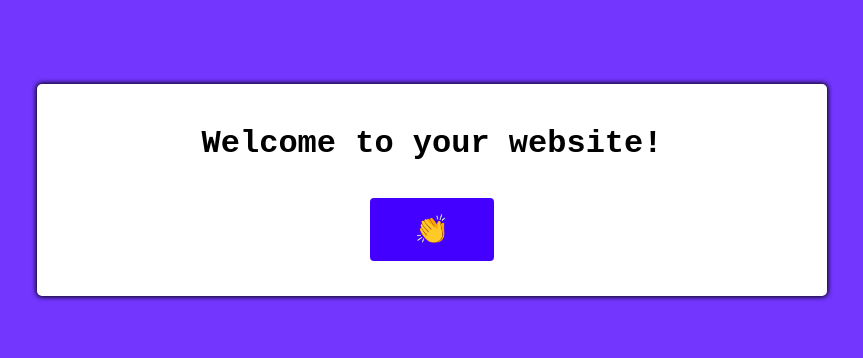
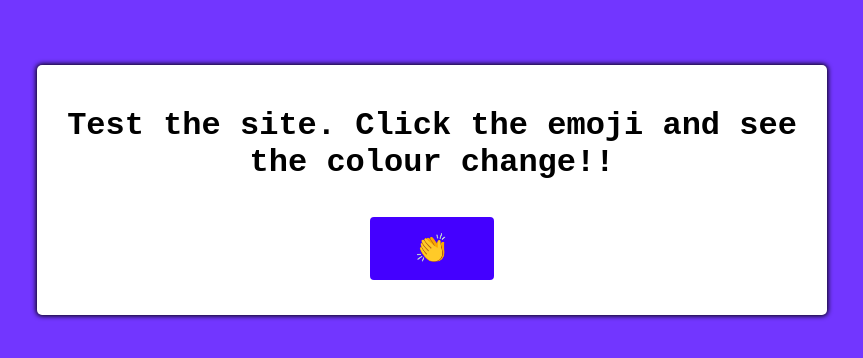
Before and after one commit to Codecademy/deploying-a-static-site-with-netlify-sample, a plain HTML site: page index.html in a window 1280 px wide. Shown: the part 210-568 px from the top of the page, without its empty margins (208-1071 px from the left). Drawn offline with Linux system fonts and the light colour scheme; a web font is replaced by a local one.

Commit message:
Update index.html
Changed title and h1 element's inner HTML, to learn how commits work with Netlify.

```diff
--- a/index.html
+++ b/index.html
@@ -7,12 +7,12 @@
   <link href="style.css" rel="stylesheet">
   <link href="https://fonts.googleapis.com/css2?family=Syne+Mono&display=swap" rel="stylesheet">
   <script src="script.js" defer></script>
-  <title>Your Website</title>
+  <title>Abdisalam Website</title>
 </head>
 
 <body>
   <div class="container">
-    <h1>Welcome to your website!</h1>
+    <h1>Test the site. Click the emoji and see the colour change!!</h1>
     <button id="clap-button" class="button">👏</button>
   </div>
 </body>
```
